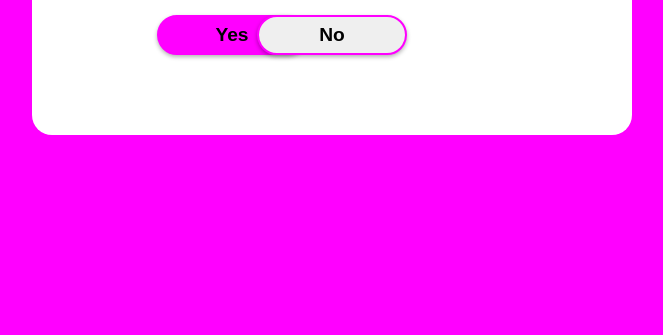
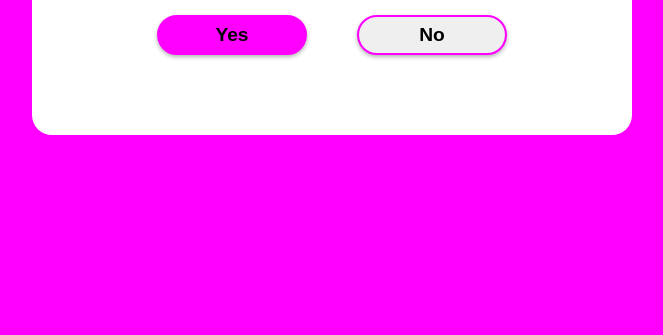
Before and after one commit to Anshul7618/TimePass, a plain HTML site: page index.html in a window 1280 px wide. Shown: the part 465-800 px from the top of the page, without its empty margins (308-971 px from the left). Drawn offline with Linux system fonts and the light colour scheme.

Commit message:
Update style.css

```diff
--- a/style.css
+++ b/style.css
@@ -66,6 +66,6 @@ background: #FF00FF;
 }
 
 button:nth-child(2)  {
-margin-right:;: -1000px;
+margin-right: -200px;
 colour: #FF00FF;
 }
```
